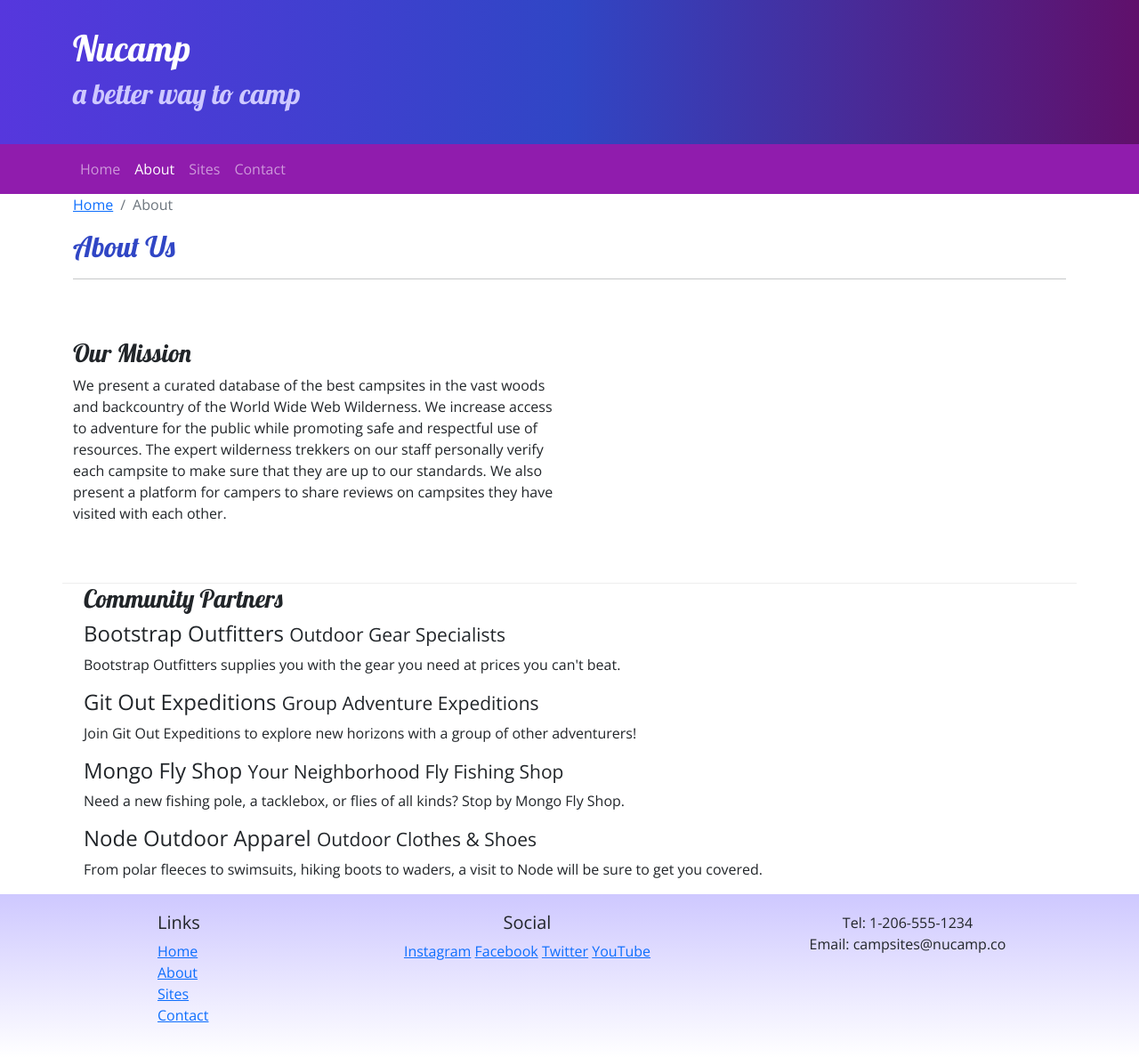
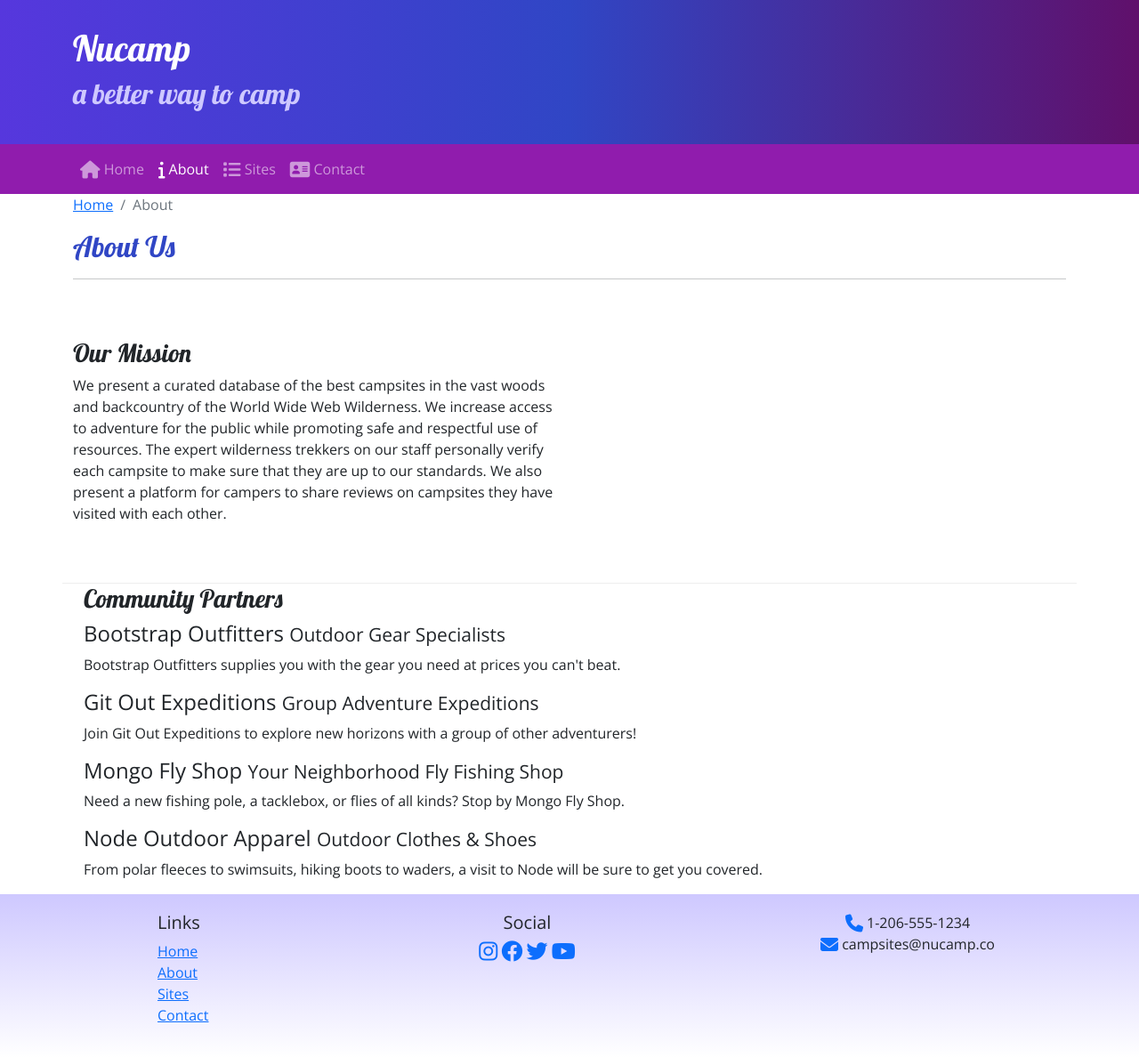
Before and after one commit to geenavandijk/nucamp-bootcamp, a plain HTML site: page aboutus.html in a window 1280 px wide. Shown: the whole page at 89% size. Drawn offline with nearby package versions, Linux system fonts and the light colour scheme.

Commit message:
Icon Fonts

```diff
--- a/aboutus.html
+++ b/aboutus.html
@@ -10,6 +10,7 @@
     <link href="https://cdn.jsdelivr.net/npm/bootstrap@5.2.3/dist/css/bootstrap.min.css" rel="stylesheet" integrity="sha384-rbsA2VBKQhggwzxH7pPCaAqO46MgnOM80zW1RWuH61DGLwZJEdK2Kadq2F9CUG65" crossorigin="anonymous"/>
 
     <!-- Additional CSS must be placed after Bootstrap CSS -->
+    <link rel="stylesheet" href="https://cdnjs.cloudflare.com/ajax/libs/font-awesome/6.2.1/css/all.min.css" integrity="sha512-MV7K8+y+gLIBoVD59lQIYicR65iaqukzvf/nwasF0nqhPay5w/9lJmVM2hMDcnK1OnMGCdVK+iQrJ7lzPJQd1w==" crossorigin="anonymous" referrerpolicy="no-referrer"/>
     <link rel="stylesheet" href="https://fonts.googleapis.com/css?family=Lobster|Open+Sans" />
     <link rel="stylesheet" href="css/styles.css" />
 
@@ -37,10 +38,10 @@
             </button>
             <div class="collapse navbar-collapse" id="nucampNavbar">
                 <ul class="navbar-nav">
-                    <li class="nav-item"><a class="nav-link" href="index.html">Home</a></li>
-                    <li class="nav-item"><a class="nav-link active" href="#">About</a></li>
-                    <li class="nav-item"><a class="nav-link" href="#">Sites</a></li>
-                    <li class="nav-item"><a class="nav-link" href="#">Contact</a></li>
+                    <li class="nav-item"><a class="nav-link" href="index.html"><i class="fa-solid fa-house fa-lg"></i> Home</a></li>
+                    <li class="nav-item"><a class="nav-link active" href="#"><i class="fa-solid fa-info fa-lg"></i> About</a></li>
+                    <li class="nav-item"><a class="nav-link" href="#"><i class="fa-solid fa-list fa-lg"></i> Sites</a></li>
+                    <li class="nav-item"><a class="nav-link" href="#"><i class="fa-solid fa-address-card fa-lg"></i> Contact</a></li>
                 </ul>
             </div>
         </div>
@@ -97,14 +98,14 @@
                 </div>
                 <div class="col-6 col-sm-5 text-center">
                     <h5>Social</h5>
-                    <a href="http://instagram.com/">Instagram</a>
-                    <a href="http://facebook.com/">Facebook</a>
-                    <a href="http://twitter.com/">Twitter</a>
-                    <a href="http://youtube.com/">YouTube</a>
+                    <a href="http://instagram.com/"><i class="fa-brands fa-instagram fa-xl"></i></a>
+                    <a href="http://facebook.com/"><i class="fa-brands fa-facebook fa-xl"></i></a>
+                    <a href="http://twitter.com/"><i class="fa-brands fa-twitter fa-xl"></i></a>
+                    <a href="http://youtube.com/"><i class="fa-brands fa-youtube fa-xl"></i></a>
                 </div>
                 <div class="col-sm-4 text-center">
-                    Tel: 1-206-555-1234<br />
-                    Email: campsites@nucamp.co
+                    <i class="fa-solid fa-phone fa-lg text-primary"></i> 1-206-555-1234<br />
+                    <i class="fa-solid fa-envelope fa-lg text-primary"></i> campsites@nucamp.co
                 </div>
            </div>
         </div>
```
Also changed, not shown: index.html (+11 -10 lines).
